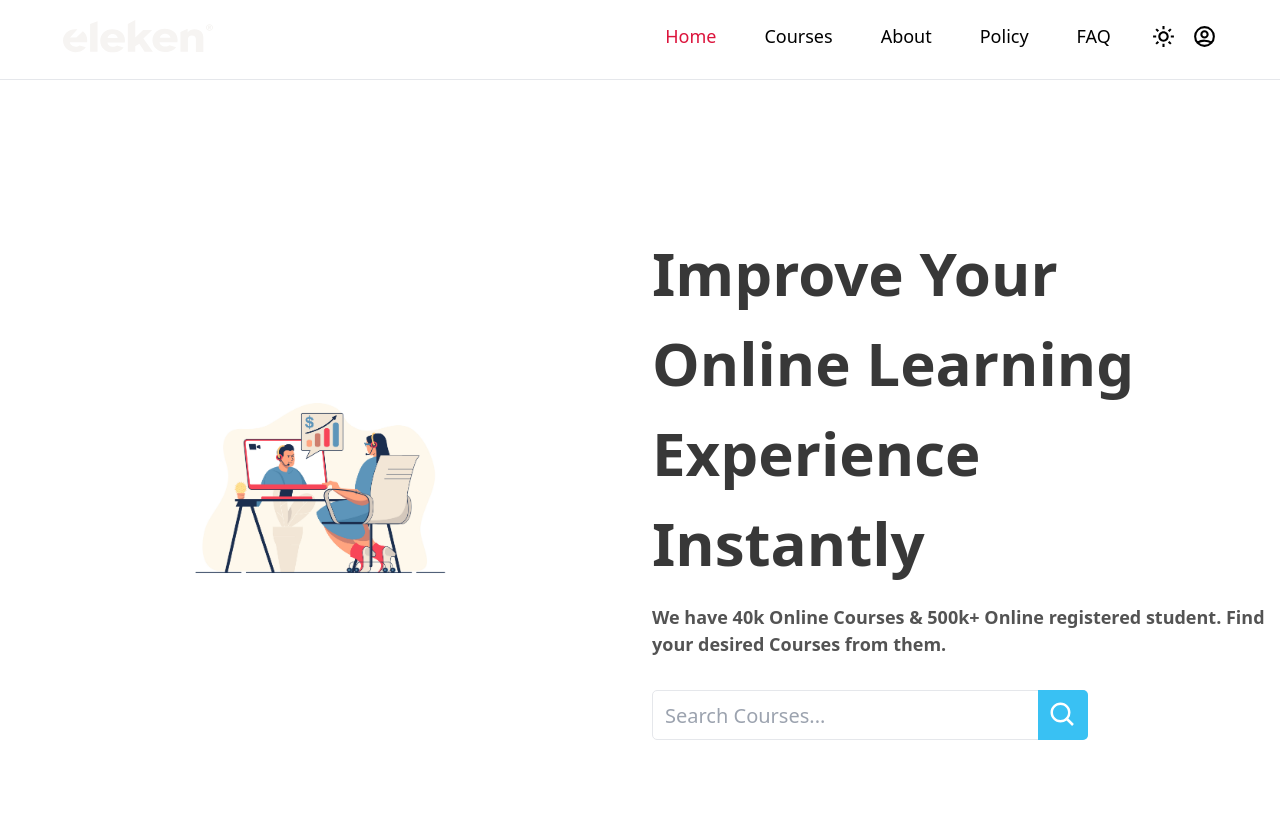
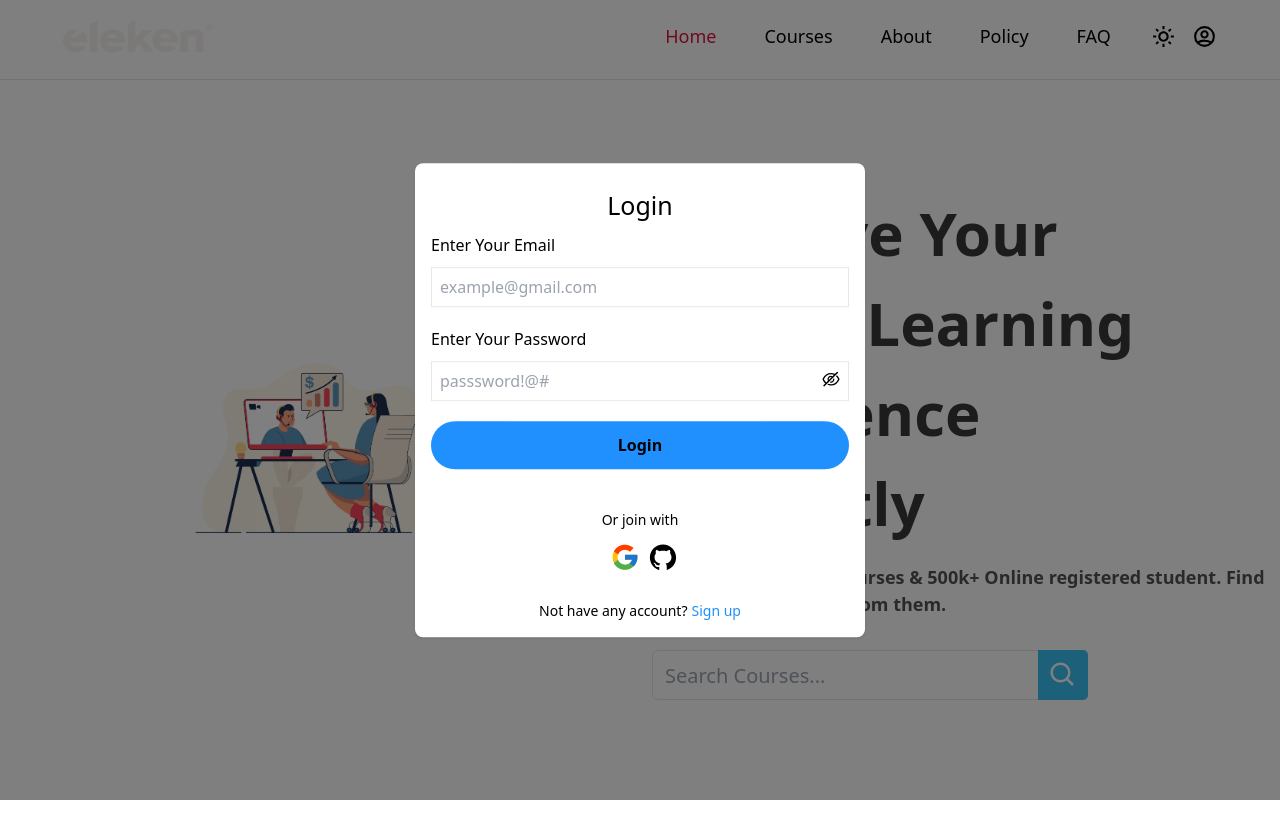
Before and after one commit to dangngocchau/LMS-clone, a Next.js app in the folder client/: page / in a window 1280 px wide. Both pictures are taken after a click on the icon 1204 px from the left and 36 px from the top of the page. Shown: the top 838 px of the page. After the commit the page ends 800 px from the top, so only its background shows below. Built offline with nearby package versions, Linux system fonts and the light colour scheme.

Commit message:
Login UI

```diff
--- /dev/null
+++ b/client/app/components/Auth/Login.tsx
@@ -0,0 +1,205 @@
+import React, { FC, useState } from 'react';
+import { useFormik, Form, Formik, Field } from 'formik';
+import * as Yup from 'yup';
+import {
+  AiOutlineEye,
+  AiOutlineEyeInvisible,
+  AiFillGithub,
+} from 'react-icons/ai';
+import { FcGoogle } from 'react-icons/fc';
+import { Email } from '@mui/icons-material';
+import { style } from '@/app/styles/style';
+
+type Props = {
+  setRoute: (route: string) => void;
+};
+
+const schema = Yup.object().shape({
+  email: Yup.string()
+    .email('Invalid email !')
+    .required('Please enter your email !'),
+  password: Yup.string().required('Please enter your password !'),
+});
+
+const Login: FC<Props> = ({ setRoute }) => {
+  const [show, setShow] = useState(false);
+  const initialValues = {
+    email: '',
+    password: '',
+  };
+
+  const formik = useFormik({
+    initialValues: initialValues,
+    validationSchema: schema,
+    onSubmit: async ({ email, password }) => {
+      console.log(email, password);
+    },
+  });
+
+  // const { errors, touched, values, handleChange, handleSubmit } = formik;
+
+  return (
+    <div className='w-full'>
+      <h1 className={`${style.title}`}>Login</h1>
+      <Formik
+        initialValues={initialValues}
+        validationSchema={schema}
+        onSubmit={({ email, password }) => console.log(email, password)}
+      >
+        {({ errors, touched }) => (
+          <Form>
+            <label htmlFor='email' className={`${style.label}`}>
+              Enter Your Email
+            </label>
+            <Field
+              type='email'
+              name='email'
+              id='email'
+              placeholder='example@gmail.com'
+              className={`${
+                errors.email && touched.email && 'border-red-500'
+              } ${style.input}`}
+            />
+            {errors.email && touched.email && (
+              <span className='text-red-500 pt-2 block'>{errors.email}</span>
+            )}
+            <div className='w-full mt-5 relative mb-1'>
+              <label htmlFor='password' className={`${style.label}`}>
+                Enter Your Password
+              </label>
+              <Field
+                type={!show ? 'password' : 'text'}
+                name='password'
+                id='password'
+                placeholder='passsword!@#'
+                className={`${
+                  errors.password && touched.password && 'border-red-500'
+                } ${style.input}`}
+              />
+              {!show ? (
+                <AiOutlineEyeInvisible
+                  className='absolute bottom-3 right-2 z-1 cursor-pointer'
+                  size={20}
+                  onClick={() => setShow(true)}
+                />
+              ) : (
+                <AiOutlineEye
+                  className='absolute bottom-3 right-2 z-1 cursor-pointer'
+                  size={20}
+                  onClick={() => setShow(false)}
+                />
+              )}
+              {errors.password && touched.password && (
+                <span className='text-red-500 pt-2 block'>
+                  {errors.password}
+                </span>
+              )}
+            </div>
+            <div className='w-full mt-5'>
+              <input
+                type='submit'
+                value='Login'
+                className={`${style.button}`}
+              />
+            </div>
+            <br />
+            <h5 className='text-center pt-4 font-Poppins text-[14px] text-black dark:text-white'>
+              Or join with
+            </h5>
+            <div className='flex items-center justify-center my-3'>
+              <FcGoogle size={30} className='ml-2 cursor-pointer' />
+              <AiFillGithub size={30} className='ml-2 cursor-pointer' />
+            </div>
+            <h5 className='pt-4 text-center font-Poppins text-[14px]'>
+              Not have any account?
+              <span
+                className='text-[#2190ff] pl-1 cursor-pointer'
+                onClick={() => setRoute('Sign-Up')}
+              >
+                Sign up
+              </span>
+            </h5>
+          </Form>
+        )}
+      </Formik>
+    </div>
+  );
+  // return (
+  //   <div className='w-full'>
+  //     <h1 className={`${style.title}`}>Login</h1>
+  //     <form onSubmit={handleSubmit}>
+  //       <label htmlFor='email' className={`${style.label}`}>
+  //         Enter Your Email
+  //       </label>
+  //       <input
+  //         type='email'
+  //         name='email'
+  //         value={values.email}
+  //         onChange={handleChange}
+  //         id='email'
+  //         placeholder='example@gmail.com'
+  //         className={`${errors.email && touched.email && 'border-red-500'} ${
+  //           style.input
+  //         }`}
+  //       />
+  //       {errors.email && touched.email && (
+  //         <span className='text-red-500 pt-2 block'>{errors.email}</span>
+  //       )}
+  //       <div className='w-full mt-5 relative mb-1'>
+  //         <label htmlFor='password' className={`${style.label}`}>
+  //           Enter Your Password
+  //         </label>
+  //         <input
+  //           type={!show ? 'password' : 'text'}
+  //           name='password'
+  //           value={values.password}
+  //           onChange={handleChange}
+  //           id='password'
+  //           placeholder='passsword!@#'
+  //           className={`${
+  //             errors.password && touched.password && 'border-red-500'
+  //           } ${style.input}`}
+  //         />
+  //         {!show ? (
+  //           <AiOutlineEyeInvisible
+  //             className='absolute bottom-3 right-2 z-1 cursor-pointer'
+  //             size={20}
+  //             onClick={() => setShow(true)}
+  //           />
+  //         ) : (
+  //           <AiOutlineEye
+  //             className='absolute bottom-3 right-2 z-1 cursor-pointer'
+  //             size={20}
+  //             onClick={() => setShow(false)}
+  //           />
+  //         )}
+  //         {errors.password && touched.password && (
+  //           <span className='text-red-500 pt-2 block'>{errors.password}</span>
+  //         )}
+  //       </div>
+  //       <div className='w-full mt-5'>
+  //         <input type='submit' value='Login' className={`${style.button}`} />
+  //       </div>
+  //       <br />
+  //       <h5 className='text-center pt-4 font-Poppins text-[14px] text-black dark:text-white'>
+  //         Or join with
+  //       </h5>
+  //       <div className='flex items-center justify-center my-3'>
+  //         <FcGoogle size={30} className='ml-2 cursor-pointer' />
+  //         <AiFillGithub size={30} className='ml-2 cursor-pointer' />
+  //       </div>
+  //       <h5 className='pt-4 text-center font-Poppins text-[14px]'>
+  //         Not have any account?
+  //         <span
+  //           className='text-[#2190ff] pl-1 cursor-pointer'
+  //           onClick={() => setRoute('Sign-Up')}
+  //         >
+  //           Sign up
+  //         </span>
+  //       </h5>
+  //     </form>
+  //   </div>
+  // );
+};
+
+export default Login;
--- a/client/app/components/Header.tsx
+++ b/client/app/components/Header.tsx
@@ -6,14 +6,18 @@ import ThemeSwitcher from '@/app/utils/ThemeSwitcher';
 import { HiOutlineMenuAlt3, HiOutlineUserCircle } from 'react-icons/hi';
 import { BiBookOpen } from 'react-icons/bi';
 import Image from 'next/image';
+import CustomModal from '@/app/utils/CustomModal';
+import Login from '@/app/components/Auth/Login';
 
 type Props = {
   open: boolean;
   setOpen: (open: boolean) => void;
   activeItem: number;
+  route: string;
+  setRoute: (route: string) => void;
 };
 
-const Header: FC<Props> = ({ activeItem, setOpen }) => {
+const Header: FC<Props> = ({ activeItem, setOpen, route, setRoute, open }) => {
   const [active, setActive] = useState(false);
   const [openSidebar, setOpenSidebar] = useState(false);
 
@@ -99,6 +103,24 @@ const Header: FC<Props> = ({ activeItem, setOpen }) => {
           </div>
         )}
       </div>
+      {route === 'Login' && (
+        <>
+          {open && (
+            <CustomModal
+              open={open}
+              setOpen={setOpen}
+              setRoute={setRoute}
+              activeItem={activeItem}
+              component={Login}
+            />
+          )}
+        </>
+      )}
+      {/* {
+        route === "Login" && (
+          <></>
+        )
+      } */}
     </div>
   );
 };
--- a/client/app/components/Route/Hero.tsx
+++ b/client/app/components/Route/Hero.tsx
@@ -6,7 +6,7 @@ type Props = {};
 
 const Hero: FC<Props> = (props) => {
   return (
-    <div className='w-full h-screen justify-center items-center flex dark:bg-opacity-50 dark:bg-gradient-to-b dark:from-gray-900 dark:to-black'>
+    <div className='w-full h-[calc(100vh-80px)] justify-center items-center flex dark:bg-opacity-50 dark:bg-gradient-to-b dark:from-gray-900 dark:to-black'>
       <div className='flex flex-1 items-center justify-center'>
         <Image
           src={require('../../../public/assets/banner.jpg')}
--- a/client/app/page.tsx
+++ b/client/app/page.tsx
@@ -10,6 +10,8 @@ const Page: FC<Props> = (props) => {
   const [open, setOpen] = useState(false);
   const [activeItem, setActiveItem] = useState(0);
 
+  const [route, setRoute] = useState('Login');
+
   return (
     <div>
       <Heading
@@ -17,7 +19,13 @@ const Page: FC<Props> = (props) => {
         description='Elearing platform'
         keywords='Programing, React, Redux, Nodejs'
       />
-      <Header open={open} setOpen={setOpen} activeItem={activeItem} />
+      <Header
+        open={open}
+        setOpen={setOpen}
+        activeItem={activeItem}
+        setRoute={setRoute}
+        route={route}
+      />
       <Hero />
     </div>
   );
--- /dev/null
+++ b/client/app/styles/style.ts
@@ -0,0 +1,11 @@
+import { Label } from '@mui/icons-material';
+
+export const style = {
+  title:
+    'text-[25px] text-black dark:text-white font-[500] font-Poppins text-center py-2',
+  label: 'text-[16px] font-Poppins text-black dark:text-white',
+  input:
+    'w-full text-black dark:text-white bg-transparent border h-[40px] px-2 outline-none mt-[10px] font-Poppins',
+  button:
+    'flex flex-row justify-center items-center py-3 px-6 rounded-full cursor-pointer bg-[#2190ff] min-h-[45px] w-full text-[16px] font-Poppins font-semibold',
+};
--- /dev/null
+++ b/client/app/utils/CustomModal.tsx
@@ -0,0 +1,32 @@
+import React, { ComponentType, FC, ReactElement, ReactNode } from 'react';
+import { Modal, Box } from '@mui/material';
+
+type Props = {
+  open: boolean;
+  setOpen: (open: boolean) => void;
+  activeItem: number;
+  component: React.ElementType;
+  setRoute?: (route: string) => void;
+};
+
+const CustomModal: FC<Props> = ({
+  open,
+  setOpen,
+  setRoute,
+  component: Component,
+}) => {
+  return (
+    <Modal
+      open={open}
+      onClose={() => setOpen(false)}
+      aria-labelledby='modal-modal-title'
+      aria-describedby='modal-modal-description'
+    >
+      <Box className='absolute top-[50%] left-[50%] -translate-x-1/2 -translate-y-1/2 w-[450px] bg-white dark:bg-slate-900 rounded-[8px] shadow p-4 outline-none'>
+        <Component setOpen={setOpen} setRoute={setRoute} />
+      </Box>
+    </Modal>
+  );
+};
+
+export default CustomModal;
```
Also changed, not shown: client/package.json (+10 -1 lines), 1 other file (tests, documents, lock files or other folders).
